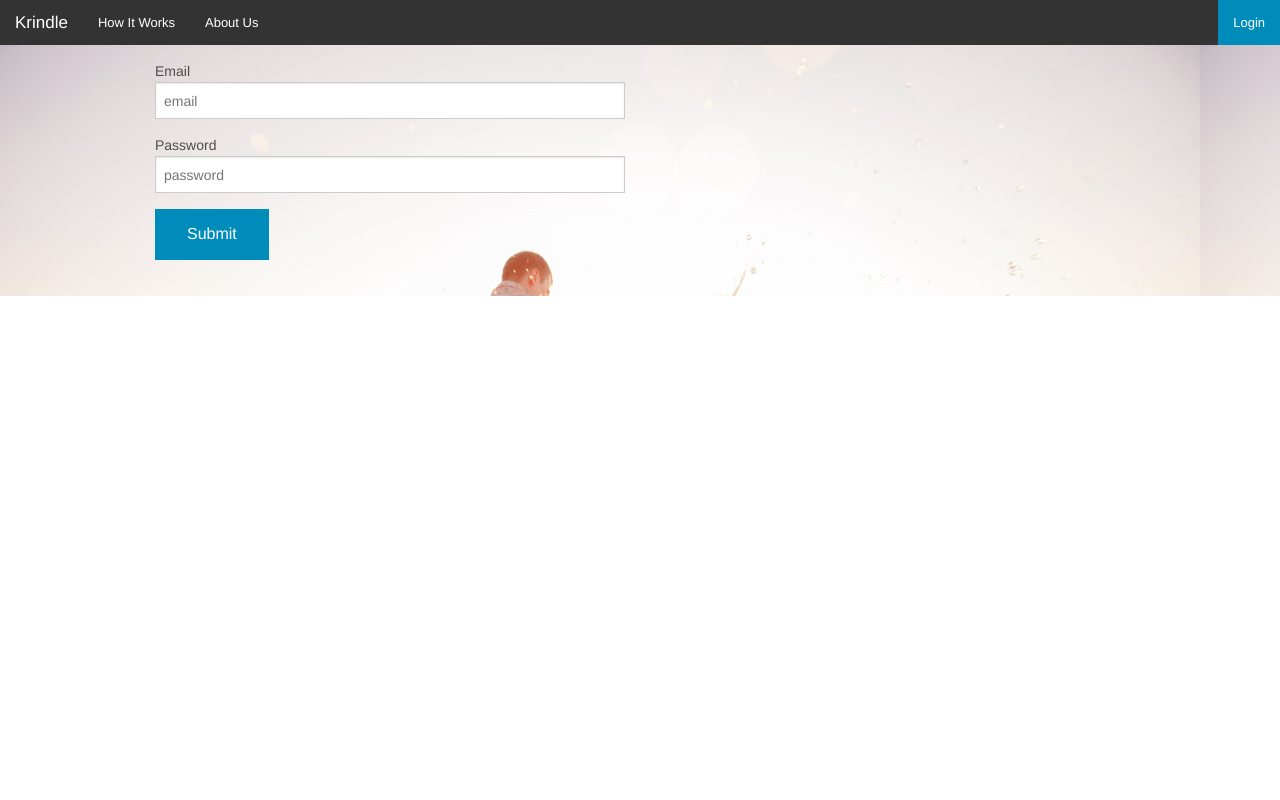
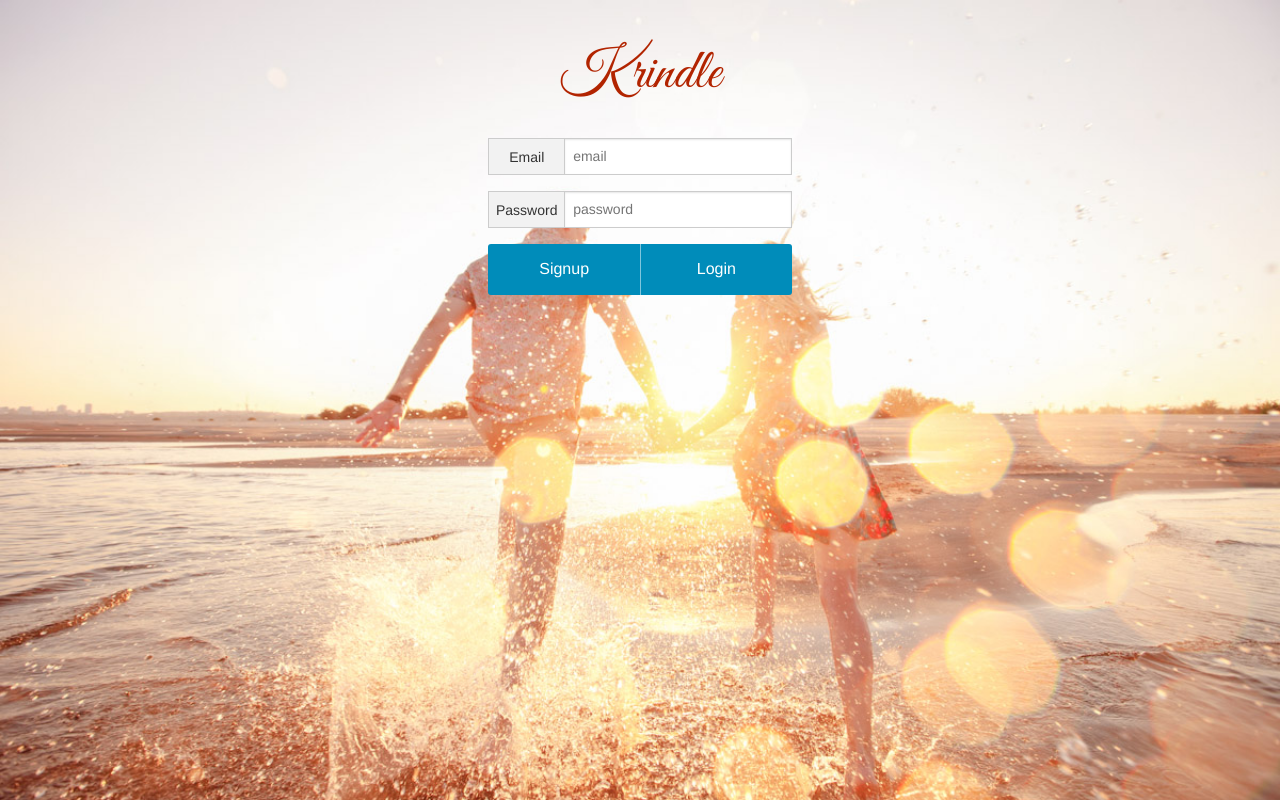
Before and after one commit to aiisahik/krindle, a Django app: page / in a window 1280 px wide. Run offline with Django 3.2, Linux system fonts and the light colour scheme; parts of the project's set-up code (start-up, migrations or seed data) failed here and were passed over.

Commit message:
basic login views

```diff
--- a/account/urls.py
+++ b/account/urls.py
@@ -1,4 +1,9 @@
 from django.conf.urls import patterns, url
 from django.views.generic import TemplateView
+from views import LoginView,LogoutView
 
-urlpatterns = patterns('',)
+
+urlpatterns = patterns('',
+	url(r'^login/', LoginView.as_view()),
+	url(r'^logout/', LogoutView.as_view()),
+)
--- a/krindleapp/urls.py
+++ b/krindleapp/urls.py
@@ -9,7 +9,7 @@ urlpatterns = patterns('',
     # url(r'^$', 'krindleapp.views.home', name='home'),
     url(r'^$', TemplateView.as_view(template_name="home.html")),
     url(r'^account/', include('account.urls')),
-    url(r'^login/', TemplateView.as_view(template_name="login.html")),
+    url(r'^match/', TemplateView.as_view(template_name="main.html")),
 
     url(r'^admin/', include(admin.site.urls)),
 )
--- /dev/null
+++ b/static/css/_base.css
@@ -0,0 +1,16 @@
+.bg-cover{
+	background-size: cover;
+	background-repeat:no-repeat;
+	background-position:center;
+}
+
+.bg-window{
+	width: 100%;
+	height: 100%;
+}
+
+.title-vibes{
+	font-family: 'Great Vibes', cursive;
+	font-size: 56px;
+	color: #B22400;
+}
--- a/templates/_base.html
+++ b/templates/_base.html
@@ -9,6 +9,7 @@
 		{% block meta %}{% endblock %}
 		{% block css %}
 			<link type="text/css" rel="stylesheet" href="{% static 'css/library/foundation/foundation.min.css' %}" />
+			<link type="text/css" rel="stylesheet" href="{% static 'css/_base.css' %}" />
 		{% endblock %}
 	</head>
 	<body>
--- a/templates/_header.html
+++ b/templates/_header.html
@@ -5,13 +5,13 @@
     </li>
     <li class="toggle-topbar menu-icon"><a href="#">How It Works</a></li>
     <li class="toggle-topbar menu-icon"><a href="#">About Us</a></li>
-    <li class="toggle-topbar menu-icon"><a href="#">Login</a></li>
+    <li class="toggle-topbar menu-icon"><a href="/account/logout/">Logout</a></li>
   </ul>
 
   <section class="top-bar-section">
     <!-- Right Nav Section -->
     <ul class="right">
-      <li class="active"><a href="#">Login</a></li>
+      <li class="active"><a href="/account/logout/">Logout</a></li>
     </ul>
 
     <!-- Left Nav Section -->
--- a/templates/home.html
+++ b/templates/home.html
@@ -1,42 +1,54 @@
 {% extends '_base.html' %}
 {% load staticfiles %}
 
-{% block header%}
-{% include '_header.html' %}
-{% endblock %}
+{% block css %}
+{{block.super}}
+<link href='http://fonts.googleapis.com/css?family=Great+Vibes' rel='stylesheet' type='text/css'>
+{% endblock css %}
 
 {% block body %}
-<div style="background-image: url('{% static 'img/couple-cover-01.jpg' %}');">
+<div class="bg-cover bg-window" style="background-image: url('{% static 'img/couple-cover-01.jpg' %}');">
 	<div class="container">
-		<br>
+		<br><br>
 		<div class="row">
-			<div class="medium-3 columns"></div>
-			<div class="medium-6 columns">
-				<form method="POST">
-					<div class="row">
-					    <div class="large-12 columns">
-					      <label>Email
-					        <input type="text" name="email" placeholder="email">
-					      </label>
+
+			<div class="large-4 small-6 small-centered columns">
+				<h1 class="title-vibes text-center">Krindle</h1>
+				<br>
+				<form method="POST" action="/account/login/">{% csrf_token %}
+					<div class="row collapse">
+					    <div class="large-3 columns">
+					    	<span class="prefix">Email</span>
+					    </div>
+					    <div class="large-9 columns">
+					        <input type="text" class="round" name="username" placeholder="email">
 					    </div>
 					</div>
-					<div class="row">
-					    <div class="large-12 columns">
-					      <label>Password
-					        <input type="password" name="password" placeholder="password">
-					      </label>
+					<div class="row collapse">
+					    <div class="large-3 columns">
+					    	<span class="prefix">Password</span>
+					    </div>
+					    <div class="large-9 columns">
+					        <input type="password" class="round" name="password" placeholder="password">
 					    </div>
 					</div>
 					<div class="row">
 					    <div class="large-12 columns">
 					      <label>
-					        <button name="submit" class="button">Submit</button>
+					      	<ul class="button-group radius" style="width:100%;">
+								<li style="width:50%">
+									<a href="#" class="button" style="width:100%">Signup</a>
+								</li>
+								<li style="width:50%">
+									<button name="submit" class="button" style="width:100%">Login</button>
+								</li>
+							</ul>
 					      </label>
 					    </div>
 					</div>
 				</form>
 			</div>
-			<div class="medium-3 columns"></div>
+
 		</div>
 	</div>
 </div>
```
Also changed, not shown: account/views.py (+26 -1 lines), krindleapp/settings.py (+7 -0 lines), templates/account/editProfile.html (added, +38 -0 lines), templates/main.html (added, +28 -0 lines).
